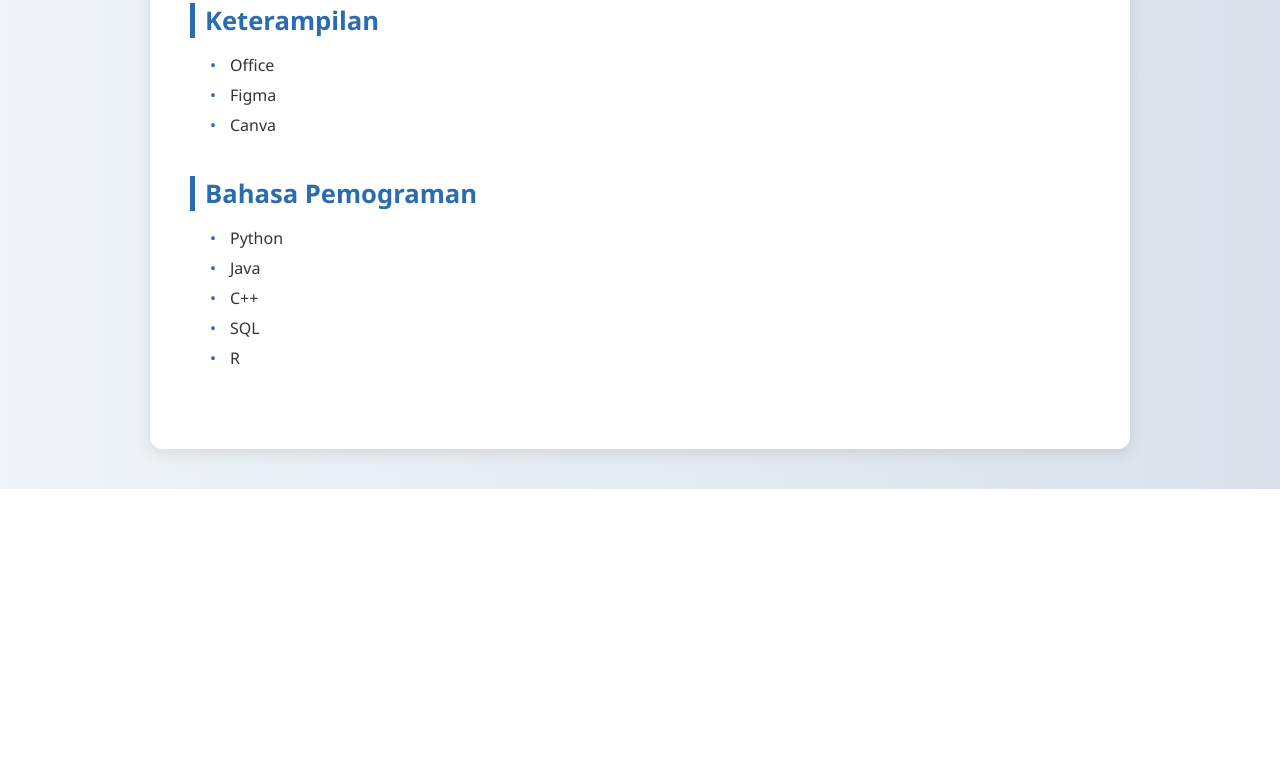
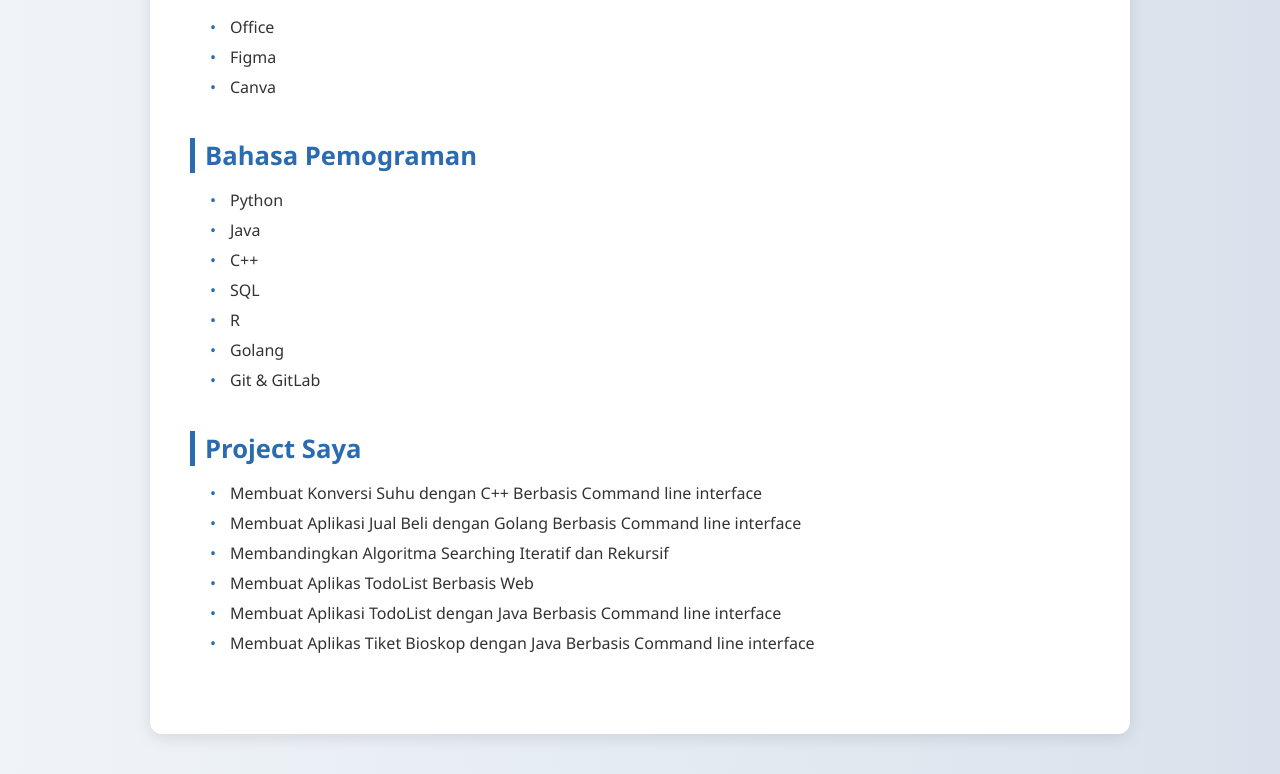
Before and after one commit to zzkydev/zzkydev.github.io, a plain HTML site: page index.html in a window 1280 px wide. Shown: the part 1197-1971 px from the top of the page. Before the commit the page ends 1686 px from the top, so only its background shows below. Drawn offline with Linux system fonts and the light colour scheme.

Commit message:
Update Nambahin Project Saya

```diff
--- a/index.html
+++ b/index.html
@@ -1,25 +1,28 @@
 <!DOCTYPE html>
 <html lang="id">
+
 <head>
   <meta charset="UTF-8">
   <meta name="viewport" content="width=device-width, initial-scale=1.0">
   <title>Portofolio Muhammad Aulia Muzzaki Nugraha</title>
+  <link rel="icon" href="icon.png" type="image/x-icon">
   <link rel="stylesheet" href="style.css">
 
 </head>
+
 <body>
   <div class="container">
     <header>
       <h1>Muhammad Aulia Muzzaki Nugraha</h1>
       <p>Email: <a href="mailto:#">miawtelyu@zakk.my.id</a> | Phone: +628123456789</p>
-      <p><a href="/linktree">LinkTree Zaki</a> </p>
-
       <p>Brebes, Jawa Tengah 52274</p>
     </header>
 
     <section class="summary">
-      <h2>Executive Summary</h2>
-      <p>Halo saya Muhammad Aulia Muzzaki Nugraha, mahasiswa S1 Teknik Informatika di Institut Teknologi Telkom Purwokerto. Saya memiliki minat dan kemampuan di bidang Cyber Security, serta aktif mengikuti berbagai kegiatan untuk menambah pengetahuan dan pengalaman.</p>
+      <h2>Tentang Saya</h2>
+      <p>Halo saya Muhammad Aulia Muzzaki Nugraha, mahasiswa S1 Teknik Informatika di Institut Teknologi Telkom
+        Purwokerto. Saya memiliki minat dan kemampuan di bidang Cyber Security, serta aktif mengikuti berbagai kegiatan
+        untuk menambah pengetahuan dan pengalaman.</p>
     </section>
 
     <section class="education">
@@ -94,8 +97,22 @@
         <li>C++</li>
         <li>SQL</li>
         <li>R</li>
+        <li>Golang</li>
+        <li>Git & GitLab</li>
+      </ul>
+    </section>
+    <section class="skills">
+      <h2>Project Saya</h2>
+      <ul>
+        <li>Membuat Konversi Suhu dengan C++ Berbasis Command line interface</li>
+        <li>Membuat Aplikasi Jual Beli dengan Golang Berbasis Command line interface</li>
+        <li>Membandingkan Algoritma Searching Iteratif dan Rekursif</li>
+        <li>Membuat Aplikas TodoList Berbasis Web</li>
+        <li>Membuat Aplikasi TodoList dengan Java Berbasis Command line interface</li>
+        <li>Membuat Aplikas Tiket Bioskop dengan Java Berbasis Command line interface</li>
       </ul>
     </section>
   </div>
 </body>
+
 </html>
```
Lines whose indentation alone changed are shown as unchanged.
